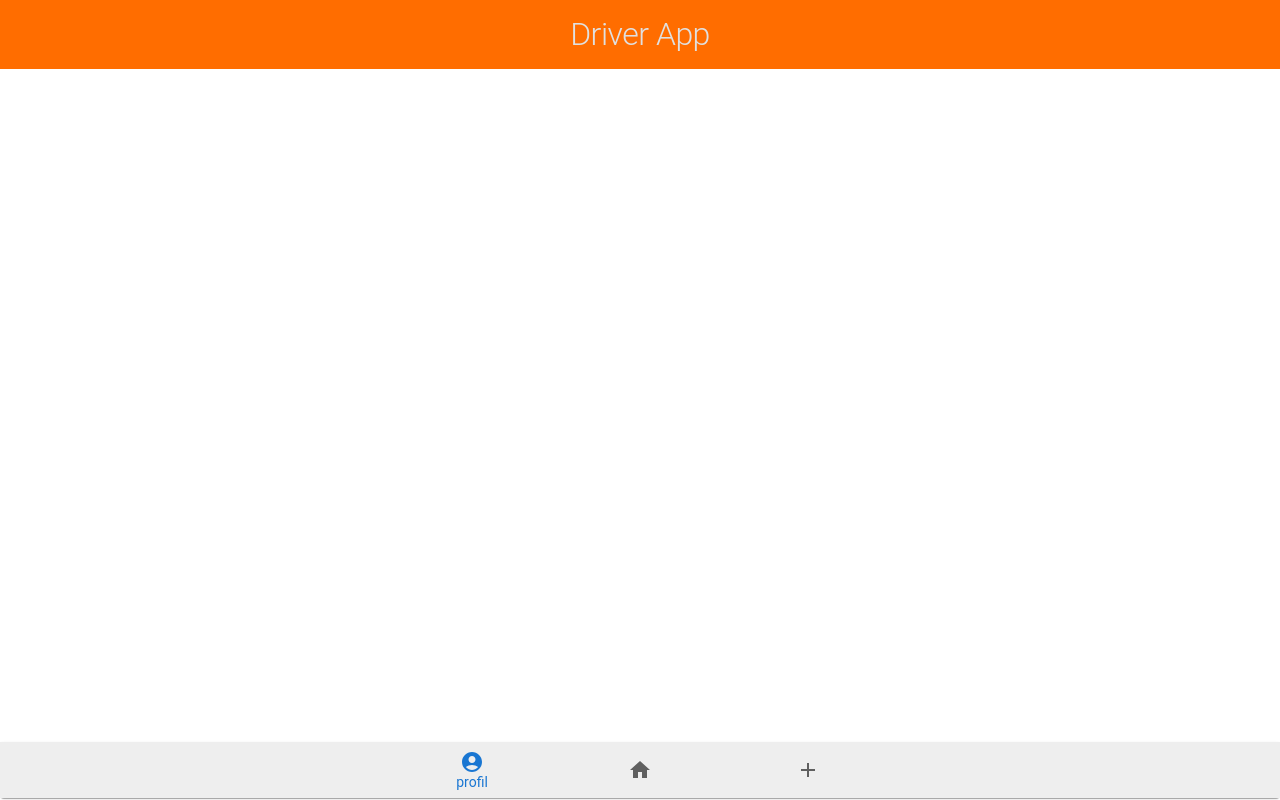
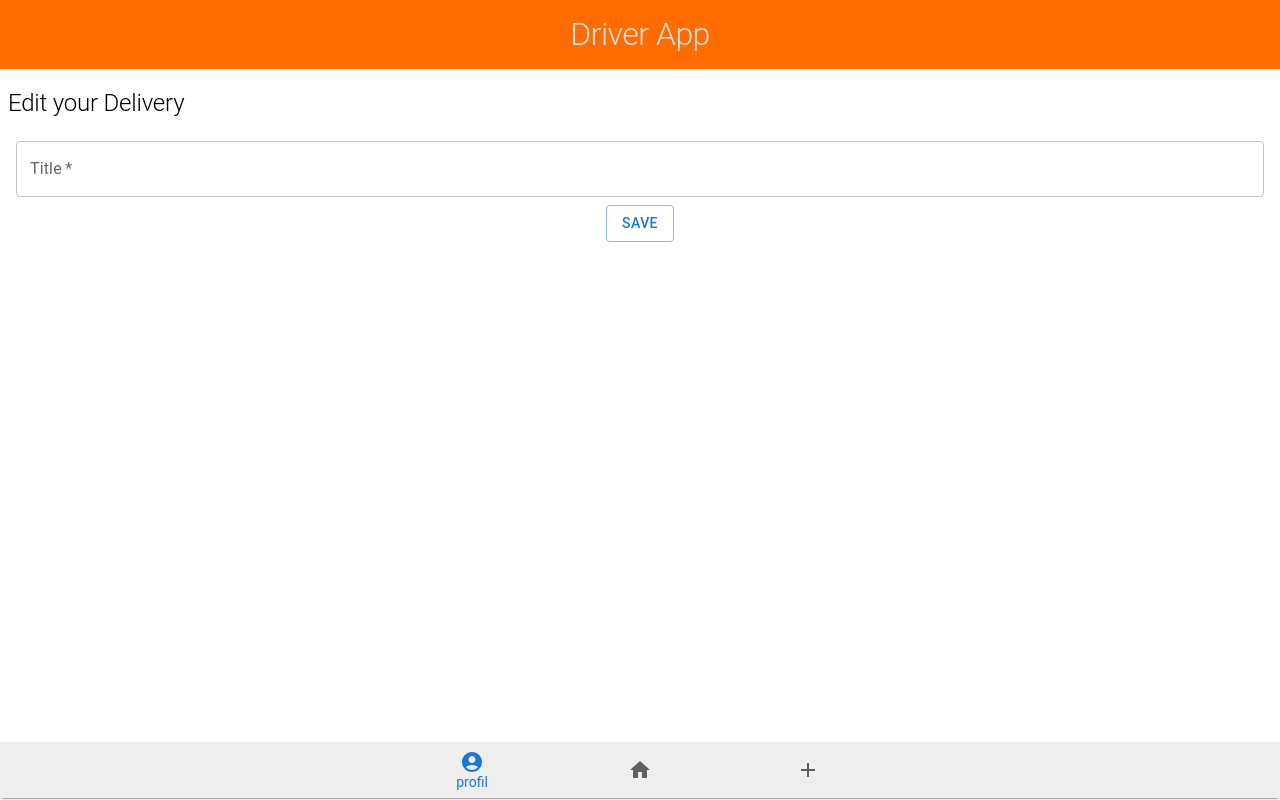
Before and after one commit to neuefische/hh-java-23-1-teamproject-driver, a React (Create React App) app in the folder frontend/: page /update in a window 1280 px wide. Built offline with nearby package versions, Linux system fonts and the light colour scheme; no server answers.

Commit message:
transfer commit

```diff
--- a/frontend/src/App.tsx
+++ b/frontend/src/App.tsx
@@ -8,6 +8,7 @@ import AddDelivery from "./components/AddDelivery";
 import Navigation from "./components/Navigation";
 import DeliveryDetails from "./components/DeliveryDetails";
 import useDeliveries from "./hooks/useDeliveries";
+import EditDelivery from "./components/EditDelivery";
 
 function App() {
     const {deliveries, environmentName, addDelivery} = useDeliveries()
@@ -53,6 +54,7 @@ function App() {
                                    </Box>
                                </Container>
                            }/>
+                    <Route path="/update" element={<EditDelivery/>}/>
                 </Routes>
                 <Navigation/>
             </div>
--- a/frontend/src/components/AddDelivery.css
+++ b/frontend/src/components/AddDelivery.css
@@ -4,7 +4,7 @@
     gap: 0.5rem;
     margin: 1rem;
 }
-.add-button {
+.button {
     width: fit-content;
     align-self: center;
 }
--- a/frontend/src/components/AddDelivery.tsx
+++ b/frontend/src/components/AddDelivery.tsx
@@ -1,19 +1,16 @@
-import {FormEvent, useState} from "react";
 import {NewDeliveryModel} from "../models/DeliveryModel";
-import {Button, TextField, Typography} from "@mui/material";
+import {Typography} from "@mui/material";
 import './AddDelivery.css'
+import Form from "./Form";
 
 type AddDeliveryProps = {
-    addDelivery: (delivery: NewDeliveryModel) => void
+    addDelivery: (delivery: NewDeliveryModel) => void;
 }
 export default function AddDelivery(props: AddDeliveryProps) {
-    const [title, setTitle] = useState<string>("")
 
-    const handleSubmit = (event: FormEvent<HTMLFormElement>) => {
-        event.preventDefault()
+    const handleSubmit = (title: string) => {
         const deliveryToAdd: NewDeliveryModel = {title: title};
-        props.addDelivery(deliveryToAdd)
-        setTitle("")
+        props.addDelivery(deliveryToAdd);
     }
 
     return (
@@ -21,16 +18,7 @@ export default function AddDelivery(props: AddDeliveryProps) {
             <Typography sx={{fontSize: "1.5rem", padding: "0.5rem"}} variant="h2">
                 Add your Delivery
             </Typography>
-            <form className="form" onSubmit={handleSubmit}>
-                <TextField
-                    required
-                    label="Title"
-                    id="title"
-                    value={title}
-                    onChange={(event) => setTitle(event.target.value)}
-                />
-                <Button className="add-button" variant="outlined" type="submit">Add</Button>
-            </form>
+            <Form handleSubmit={handleSubmit} buttonText="Add"/>
         </section>
     )
 }
--- a/frontend/src/components/DeliveryCard.tsx
+++ b/frontend/src/components/DeliveryCard.tsx
@@ -14,7 +14,10 @@ export default function DeliveryCard(props: CardProps) {
         <Card variant="outlined" className="details-card">
             <p>Title: {props.delivery.title}</p>
             <small> ID: {props.delivery.id}</small>
-            <Button className="details-button" variant="outlined" onClick={() => navigate(`/details/${props.delivery.id}`)}>Details</Button>
+            <Button className="details-button" variant="outlined"
+                    onClick={() => navigate(`/details/${props.delivery.id}`)}>Details</Button>
+            <Button className="edit-button" variant="outlined"
+                    onClick={() => navigate(`/edit/${props.delivery.id}`)}>Edit</Button>
         </Card>
     )
 }
--- /dev/null
+++ b/frontend/src/components/EditDelivery.tsx
@@ -0,0 +1,21 @@
+import React from "react";
+import {Typography} from "@mui/material";
+import Form from "./Form";
+
+type EditProps = {
+
+}
+export default function EditDelivery(props: EditProps){
+
+    function handleSubmit(){
+
+    }
+    return (
+        <section>
+            <Typography sx={{fontSize: "1.5rem", padding: "0.5rem"}} variant="h2">
+                Edit your Delivery
+            </Typography>
+            <Form handleSubmit={handleSubmit} buttonText="Save"/>
+        </section>
+    )
+}
--- /dev/null
+++ b/frontend/src/components/Form.tsx
@@ -0,0 +1,28 @@
+import React, {useState} from "react";
+import {Button, TextField} from "@mui/material";
+
+type FormProps = {
+    handleSubmit: (title: string) => void,
+    buttonText: string
+}
+export default function Form(props: FormProps) {
+    const [title, setTitle] = useState<string>("")
+
+    const onSubmit = () => {
+        props.handleSubmit(title)
+        setTitle("");
+    }
+
+    return (
+        <form className="form" onSubmit={onSubmit}>
+            <TextField
+                required
+                label="Title"
+                id="title"
+                value={title}
+                onChange={(event) => setTitle(event.target.value)}
+            />
+            <Button className="button" variant="outlined" type="submit">{props.buttonText}</Button>
+        </form>
+    )
+}
--- a/frontend/src/hooks/useDeliveries.tsx
+++ b/frontend/src/hooks/useDeliveries.tsx
@@ -34,5 +34,5 @@ export default function useDeliveries() {
             .catch(reason => console.error(reason))
     }
 
-    return {deliveries, environmentName, loadEnvironmentName, loadDeliveries, addDelivery}
+    return {deliveries, environmentName, addDelivery}
 }
```
